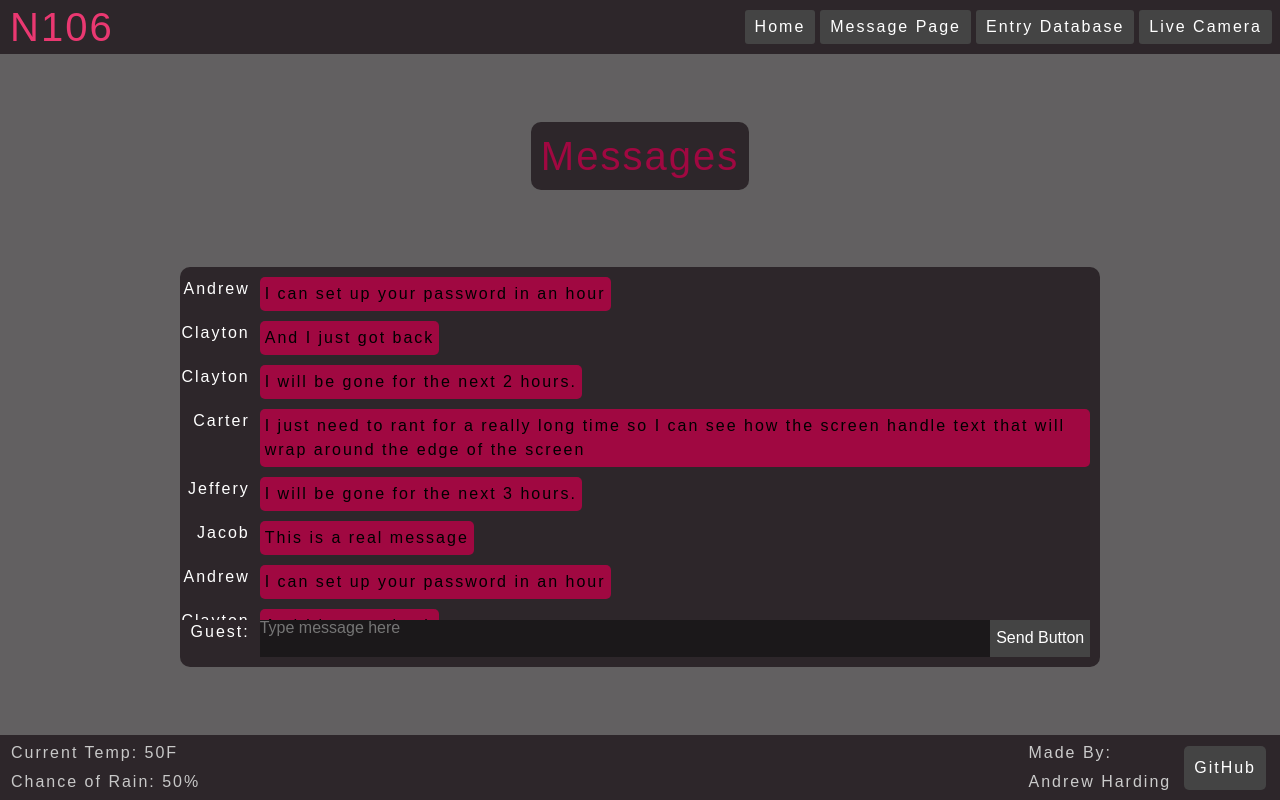
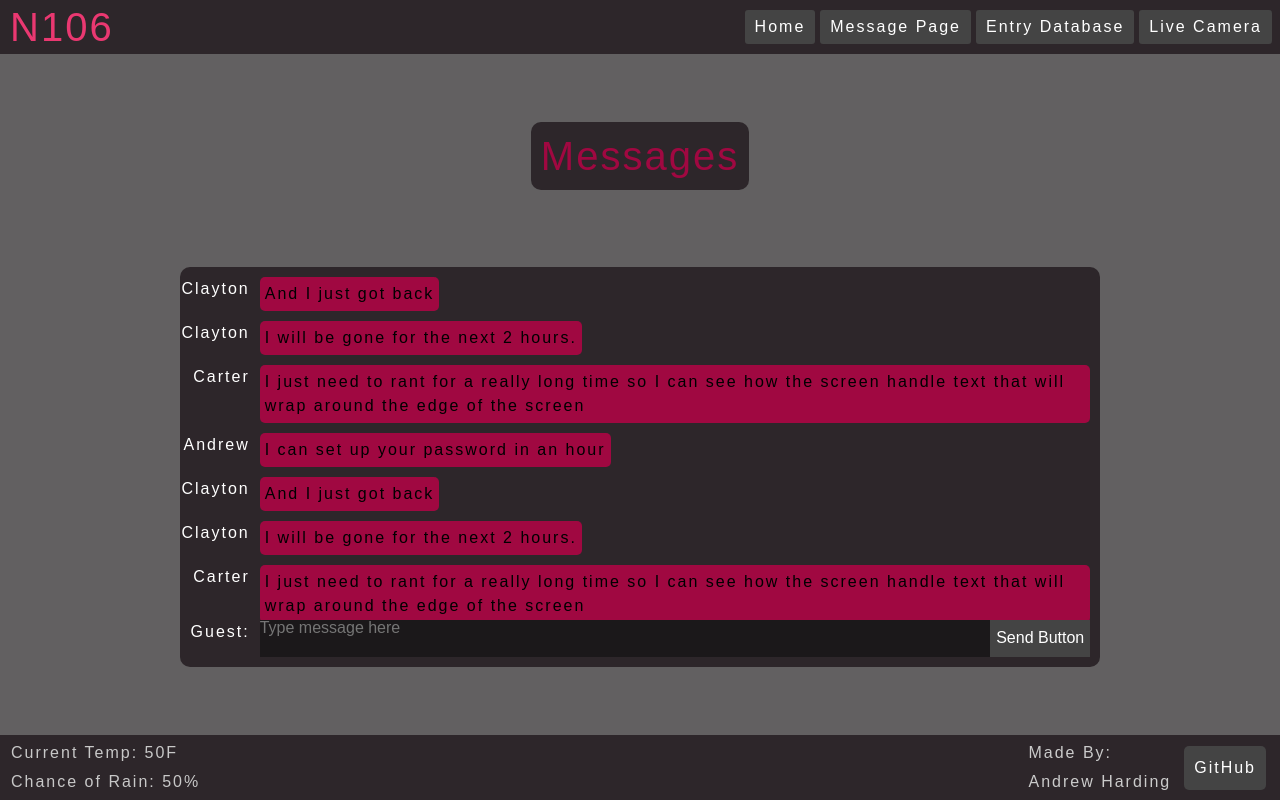
Before and after one commit to andpdw/CS260-Startup, a React (Vite) app: page /message in a window 1280 px wide. Built offline with nearby package versions, Linux system fonts and the light colour scheme; a web font is replaced by a local one.

Commit message:
Fixed it so that if there is no message stored into the message box nothing is displayed

```diff
--- a/src/message/message.jsx
+++ b/src/message/message.jsx
@@ -17,6 +17,10 @@ export function Message({authState}) {
     const [m5, setM5] = React.useState({name: "Clayton", message: "I will be gone for the next 2 hours."});
     const [m6, setM6] = React.useState({name: "Clayton", message: "And I just got back"});
     const [m7, setM7] = React.useState({name: "Andrew", message: "I can set up your password in an hour"});
+    const [m8, setM8] = React.useState({name: "Carter", message: "I just need to rant for a really long time so I can see how the screen handle text that will wrap around the edge of the screen"});
+    const [m9, setM9] = React.useState({name: "Clayton", message: "I will be gone for the next 2 hours."});
+    const [m10, setM10] = React.useState({name: "Clayton", message: "And I just got back"});
+    const [m11, setM11] = React.useState({name: "", message: ""});
 
   return (
     <main>
@@ -25,6 +29,26 @@ export function Message({authState}) {
             </div>
             <div className="message-panel">
                 <div className="message-board">
+                    <MessageBox
+                        messageUserName={m11.name}
+                        messageData={m11.message}
+                    />
+
+                    <MessageBox
+                        messageUserName={m10.name}
+                        messageData={m10.message}
+                    />
+
+                    <MessageBox
+                        messageUserName={m9.name}
+                        messageData={m9.message}
+                    />
+
+                    <MessageBox
+                        messageUserName={m8.name}
+                        messageData={m8.message}
+                    />
+
                     <MessageBox
                         messageUserName={m7.name}
                         messageData={m7.message}
--- a/src/message/messageBox.jsx
+++ b/src/message/messageBox.jsx
@@ -5,17 +5,7 @@ export function MessageBox({messageUserName, messageData}) {
     const [username, updateUsername] = React.useState(localStorage.getItem("username"));
 
     return (
-        <>
-            {username !== messageUserName && (
-                <div className="other-message">
-                    <div className="username">
-                        <span>{messageUserName}</span>
-                    </div>
-                    <div className="message-text">
-                        <span>{messageData}</span>
-                    </div>
-                </div>
-            )}
+        <div>
             {username === messageUserName && (
                 <div className="own-message">
                     <div className="message-text">
@@ -26,6 +16,19 @@ export function MessageBox({messageUserName, messageData}) {
                     </div>
                 </div>
             )}
-        </>
+            {username !== messageUserName && messageUserName !== "" && (
+                <div className="other-message">
+                    <div className="username">
+                        <span>{messageUserName}</span>
+                    </div>
+                    <div className="message-text">
+                        <span>{messageData}</span>
+                    </div>
+                </div>
+            )}
+            {messageUserName === "" && (
+                <></>
+            )}
+        </div>
     )
 }
```
